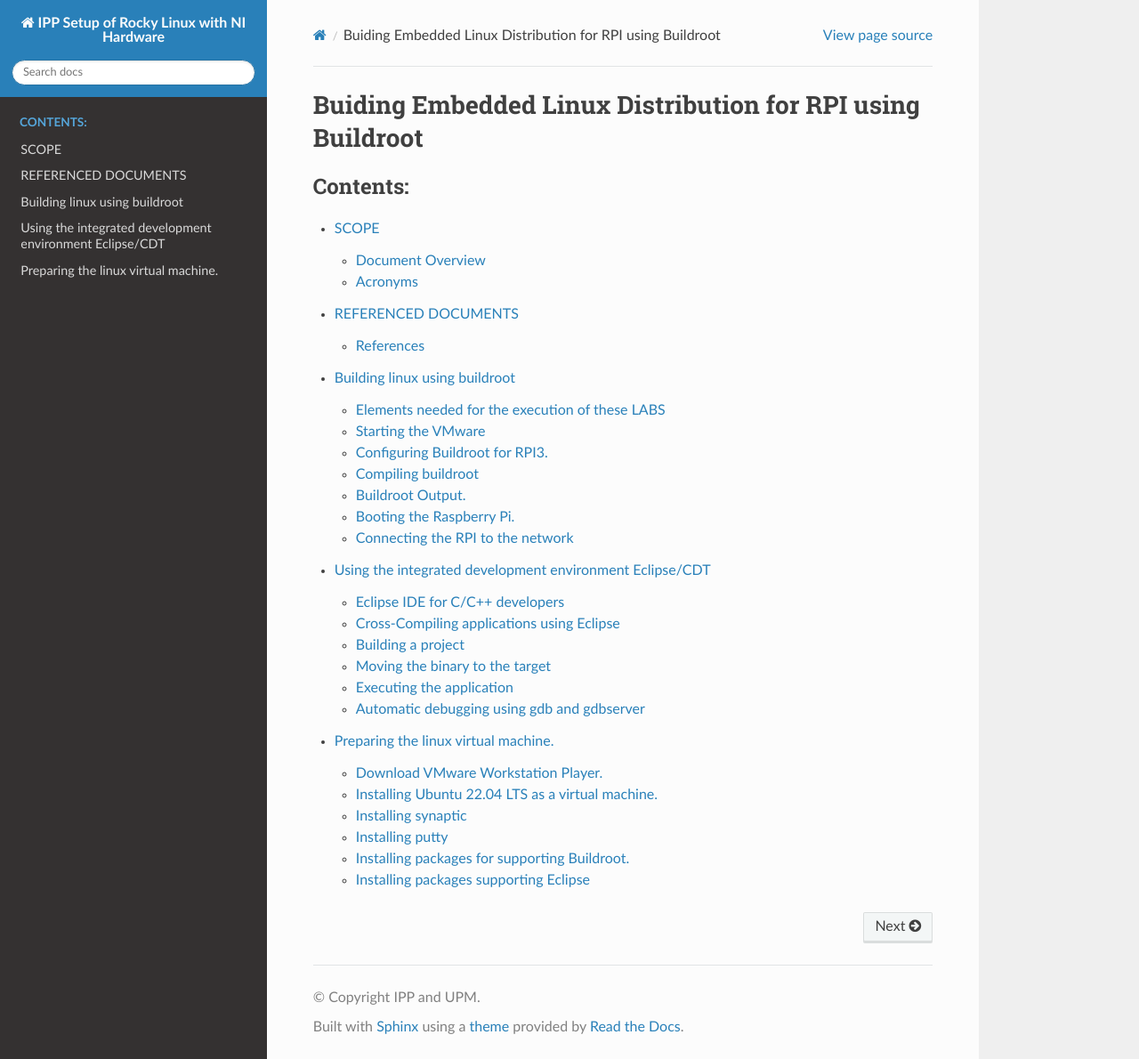
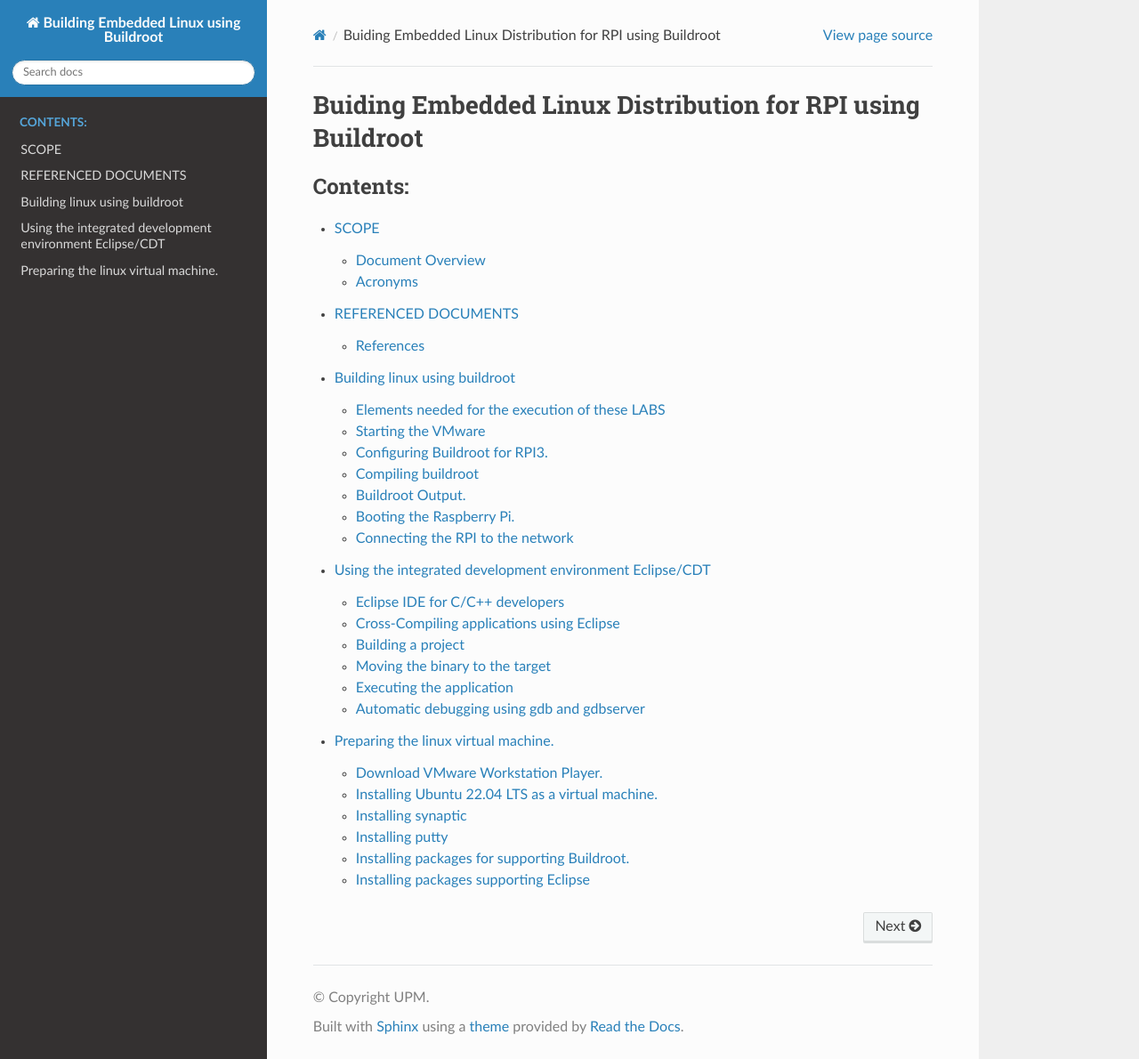
Before and after one commit to mruizglz/rpi-buildroot, a Sphinx documentation site: the page built from docs/index.rst, in a window 1280 px wide and 1190 px high. Shown: the whole window at 89% size. Built offline with Sphinx 7.4.7 and the Read the Docs theme 2.0.0, drawn with Linux system fonts in a browser that asks for light colours.

Commit message:
Update conf.py

```diff
--- a/docs/conf.py
+++ b/docs/conf.py
@@ -17,10 +17,10 @@
 
 # -- Project information -----------------------------------------------------
 
-project = 'IPP Setup of Rocky Linux with NI Hardware'
-copyright = 'IPP and UPM'
-author = 'UPM '
-release = '0.1'
+project = 'Building Embedded Linux using Buildroot'
+copyright = 'UPM'
+author = 'Mariano '
+release = '1.0'
 
 
 # -- General configuration ---------------------------------------------------
```
